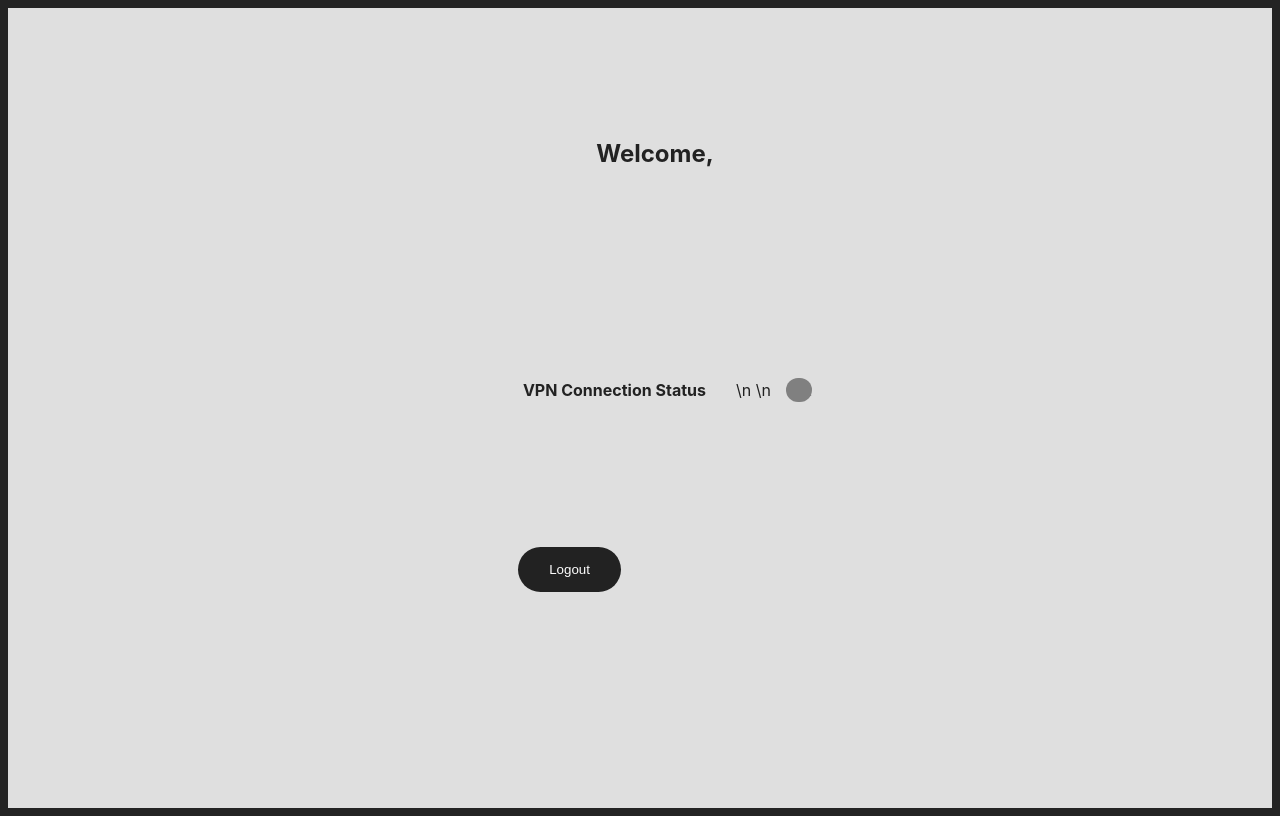
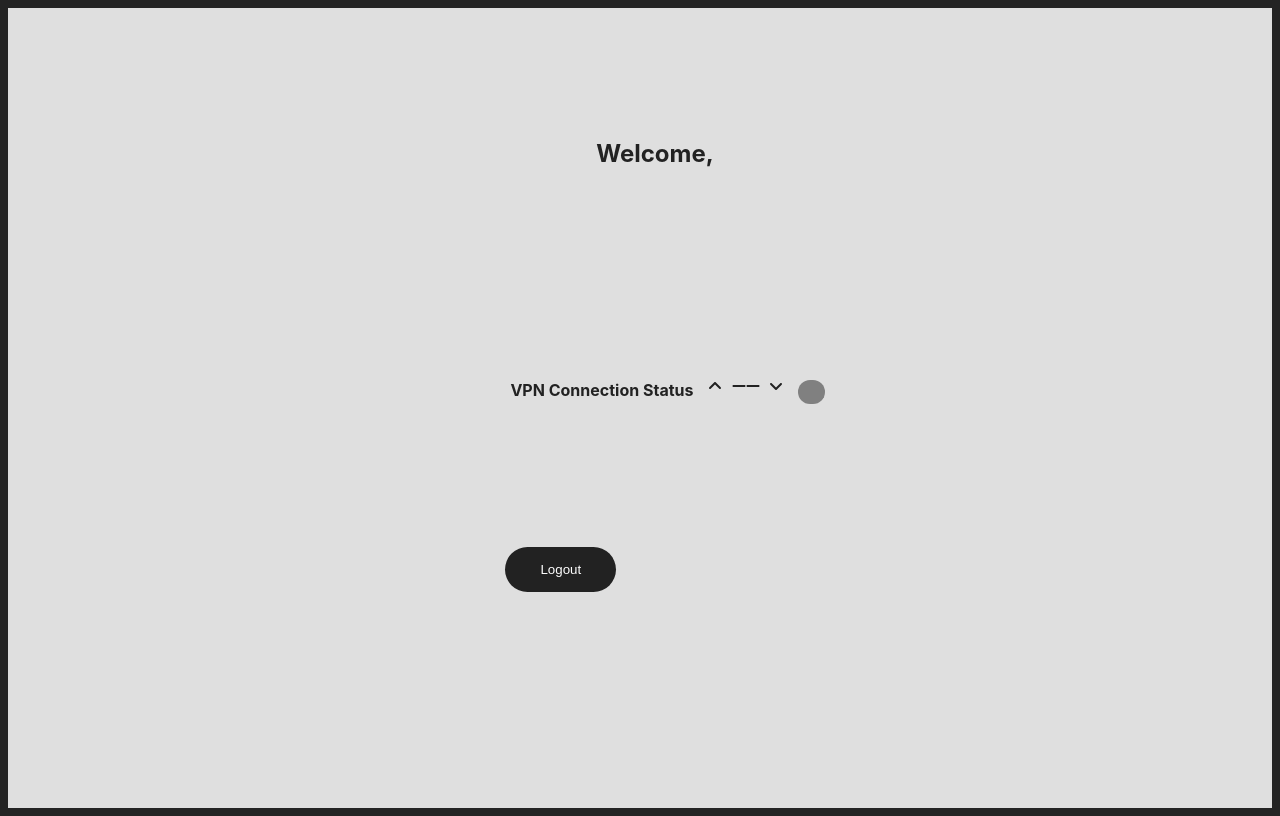
Before and after one commit to Baga6312/VPN-manager, a React (Vite) app in the folder frontend/: page /dashboard in a window 1280 px wide. Built offline with nearby package versions, Linux system fonts and the light colour scheme; no server answers.

Commit message:
fixed bugs

```diff
--- a/frontend/package.json
+++ b/frontend/package.json
@@ -10,6 +10,11 @@
     "preview": "vite preview"
   },
   "dependencies": {
+    "@fortawesome/fontawesome-svg-core": "^6.5.2",
+    "@fortawesome/free-brands-svg-icons": "^6.5.2",
+    "@fortawesome/free-regular-svg-icons": "^6.5.2",
+    "@fortawesome/free-solid-svg-icons": "^6.5.2",
+    "@fortawesome/react-fontawesome": "^0.2.0",
     "axios": "^1.6.8",
     "react": "^18.2.0",
     "react-bootstrap": "^2.10.2",
--- a/frontend/src/assets/dashboard.css
+++ b/frontend/src/assets/dashboard.css
@@ -130,12 +130,14 @@ input:checked + .slider:before {
   background-color: gray ;
   border-radius: 50px ;
   color : gray ;
+  margin-top: 20px ;
 }
 
 .inactive-circle {
   background-color: green ;
   color : green ;
   border-radius: 50px ;
+  margin-top: 20px ;
 }
 
 #status {
@@ -147,3 +149,15 @@ input:checked + .slider:before {
   padding-left:  250px ;
   margin: -150px ;
 }
+
+
+
+.whiet-spaces  {
+  display : flex ;
+
+}
+.whiet-spaces li {
+  margin-right : -15px;
+
+  color : #dfdfdf
+}
--- a/frontend/src/pages/DashboardPage.jsx
+++ b/frontend/src/pages/DashboardPage.jsx
@@ -1,10 +1,10 @@
 import React, { useState, useEffect } from 'react';
+import authService from '../services/authService';
+import '../assets/dashboard.css'
 import { Container} from 'react-bootstrap';
-import  authService from '../services/authService';
 import { useNavigate} from 'react-router-dom';
-import '../assets/dashboard.css'
-import io from "socket.io-client"
-// const socket = io.connect("http://localhost:5000")
+import { FontAwesomeIcon } from '@fortawesome/react-fontawesome'
+import { faMinus ,  faAngleUp , faAngleDown } from '@fortawesome/free-solid-svg-icons'
 
 const DashboardPage =() => {
   const [userData, setUserData] = useState([]);
@@ -25,17 +25,12 @@ const DashboardPage =() => {
 
         ws.onopen = () => {
         console.log('Connected to WebSocket server');
-      };
-
         ws.onmessage = (event) => {
         const data = JSON.parse(event.data);
         setInfo(data);
       };
 
-
-      //  socket.on("data_cast" , (data)=> {
-      //     setInfo(data)
-      //  })
+      };
      }, [history ]
   );
 
@@ -52,9 +47,31 @@ const DashboardPage =() => {
     <Container className="mt-4">
       <h2 id="header">Welcome, {userData[0]} </h2>
             <ul id="status">
-              <li><h4>VPN Connection Status </h4></li>
-              <li>{info && <p>{info} </p>}</li>
-              <li><p>{info=="" ? <span>\n \n</span> : null }</p></li>
+              <li>
+                <h4>VPN Connection Status</h4>
+              </li>
+              <li>
+                  {info !== "" ? <span class="whiet-spaces">
+                  <FontAwesomeIcon icon={faAngleUp}/>
+                    <li>h</li>
+                    { info.split(" ")[1] }
+                    { info.split(" ")[2]}
+                    <li>h</li>
+                  <FontAwesomeIcon icon={faAngleDown}/>
+                    <li>h</li>
+                    { info.split(" ")[4] }
+                    { info.split(" ")[5]}</span>
+
+                    : <span class="whiet-spaces">
+                  <FontAwesomeIcon icon={faAngleUp} />
+                      <li>h</li>
+                      <FontAwesomeIcon icon={faMinus}/>
+                      <FontAwesomeIcon icon={faMinus}/>
+                      <li>h</li>
+                  <FontAwesomeIcon icon={faAngleDown}/>
+                      </span>
+                    }
+                </li>
               <li><p className={info =="" ? 'active-circle' : 'inactive-circle' }>sex</p></li>
             </ul>
           <div id="container">
```
Also changed, not shown: frontend/src/components/QRcodeScan.jsx (added), 1 other file (tests, documents, lock files or other folders).
